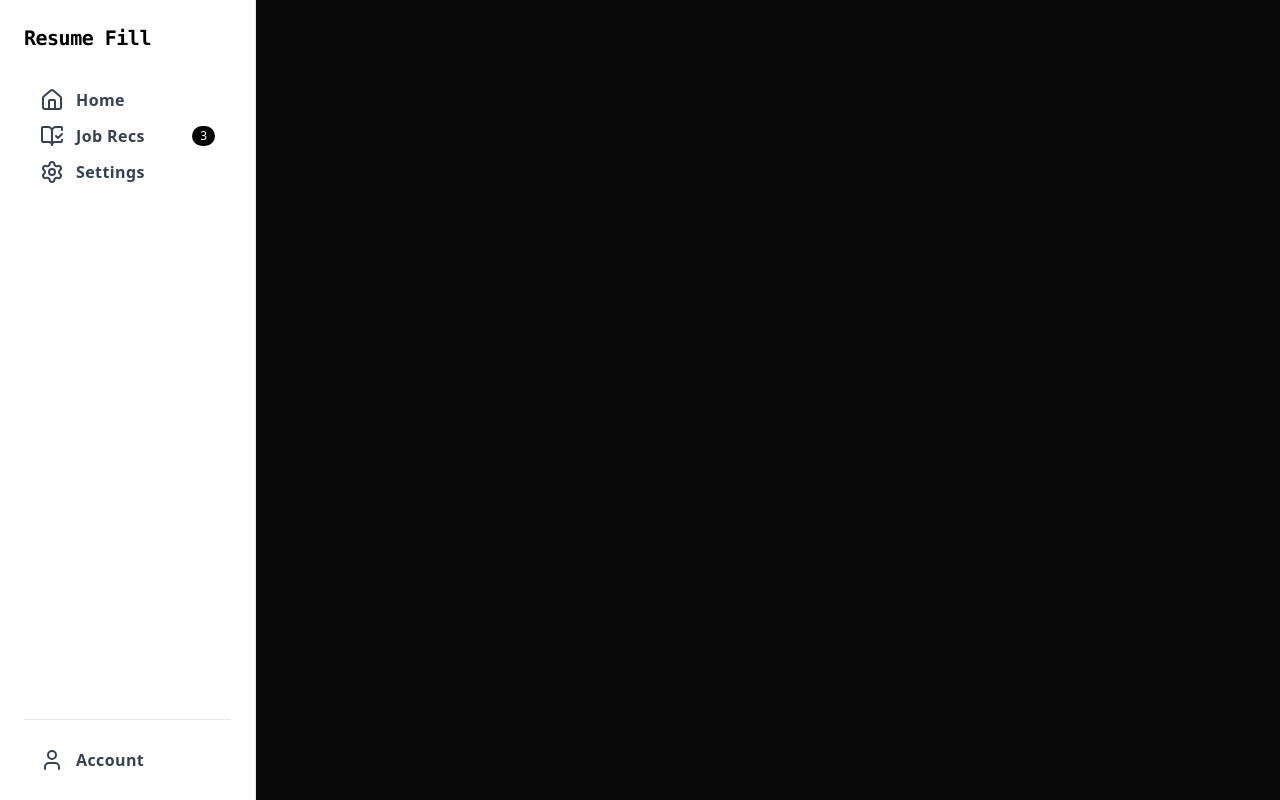
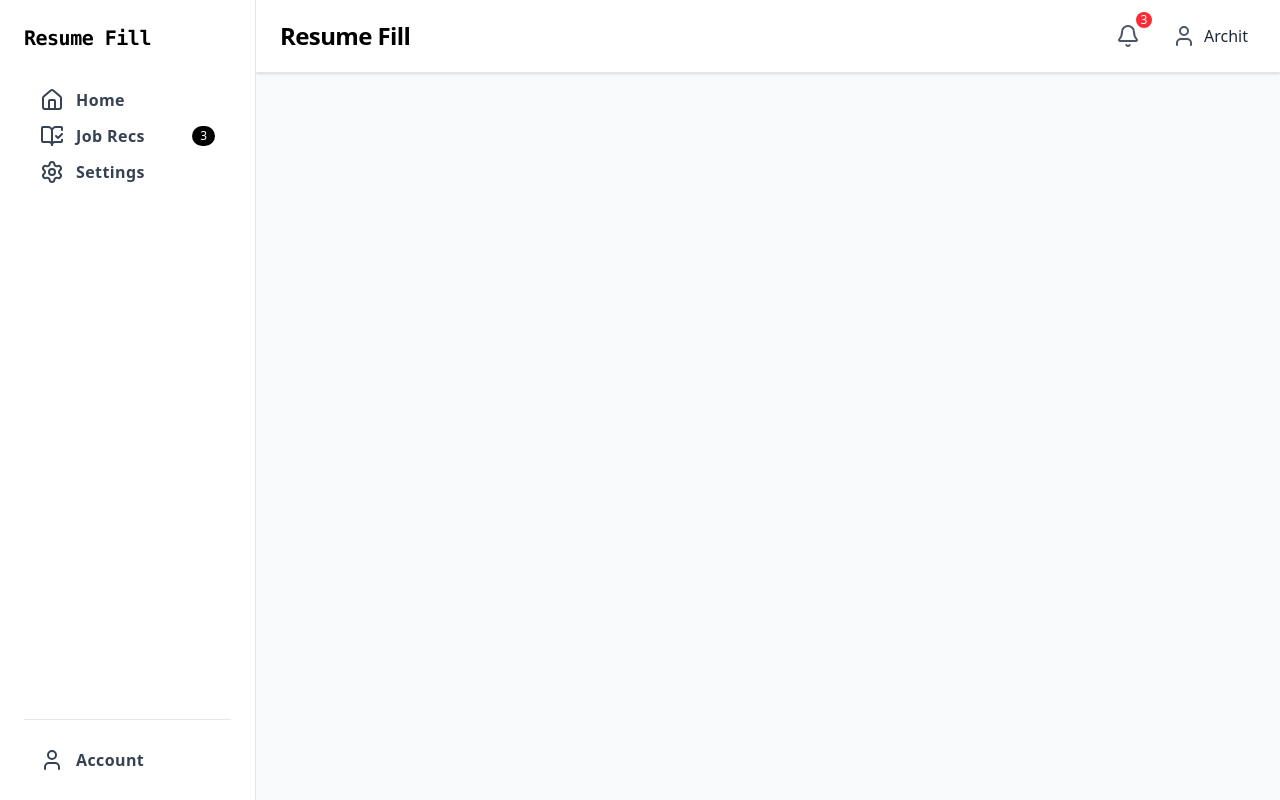
Before and after one commit to Resume-Application/ResumeFill-App, a Next.js app in the folder resume-fill/: page / in a window 1280 px wide. Built offline with nearby package versions, Linux system fonts and the light colour scheme.

Commit message:
layout fix

```diff
--- a/resume-fill/app/components/Navbar.tsx
+++ b/resume-fill/app/components/Navbar.tsx
@@ -5,15 +5,15 @@ import Link from "next/link";
 
 export default function Navbar() {
   return (
-    <header className="w-full bg-white border-b border-gray-200 shadow-sm px-6 py-4 flex justify-between items-center">
-      {/* Left side: logo / title */}
+    <header className="w-full bg-white border-b border-gray-200 shadow-sm px-6 py-4 flex justify-between items-center flex-shrink-0">
+      {/* Left: App Title */}
       <div className="flex items-center gap-3">
         <h1 className="text-2xl font-bold tracking-tight text-black">Resume Fill</h1>
       </div>
 
-      {/* Right side: notifications + profile */}
+      {/* Right: Notifications + Profile */}
       <div className="flex items-center gap-4">
-        {/* Notification Icon */}
+        {/* Notification */}
         <button className="relative p-2 rounded-full hover:bg-gray-100 transition">
           <Bell className="text-gray-600" />
           <span className="absolute -top-1 -right-1 text-xs w-4 h-4 bg-red-500 text-white rounded-full flex items-center justify-center">
@@ -21,7 +21,7 @@ export default function Navbar() {
           </span>
         </button>
 
-        {/* Profile / Account Link */}
+        {/* Profile */}
         <Link href="/profile" className="flex items-center gap-2 p-2 rounded-lg hover:bg-gray-100 transition">
           <User className="text-gray-600" />
           <span className="text-gray-800 font-medium">Archit</span>
--- a/resume-fill/app/components/Sidebar.tsx
+++ b/resume-fill/app/components/Sidebar.tsx
@@ -7,12 +7,16 @@ interface SidebarProps {
 
 export default function Sidebar({ className = "" }: SidebarProps) {
   return (
-    <aside className={`h-screen w-64 border-r border-gray-200 bg-white p-6 flex flex-col ${className}`}>
-      <h2 className="text-xl font-bold font-mono tracking-tight mb-8 text-black">
+    <aside
+      className={`flex flex-col w-64 border-r border-gray-200 bg-white p-6 ${className}`}
+    >
+      {/* Logo / Title - stays fixed */}
+      <h2 className="text-xl font-bold font-mono tracking-tight mb-8 text-black flex-shrink-0">
         Resume Fill
       </h2>
 
-      <nav className="flex flex-col gap-1">
+      {/* Scrollable area: nav */}
+      <nav className="flex-1 flex flex-col gap-1 overflow-auto">
         <SidebarItem label="Home" href="/dashboard" icon={<Home />} />
         <SidebarItem
           label="Job Recs"
@@ -23,8 +27,8 @@ export default function Sidebar({ className = "" }: SidebarProps) {
         <SidebarItem label="Settings" href="/settings" icon={<Settings />} />
       </nav>
 
-      {/* Footer */}
-      <div className="mt-auto border-t border-gray-200 pt-6 flex flex-col gap-3">
+      {/* Footer - pinned */}
+      <div className="mt-auto border-t border-gray-200 pt-6 flex flex-col gap-3 flex-shrink-0">
         <SidebarItem label="Account" href="/profile" icon={<User />} />
       </div>
     </aside>
--- a/resume-fill/app/layout.tsx
+++ b/resume-fill/app/layout.tsx
@@ -1,30 +1,36 @@
 "use client";
 
 import "./globals.css";
-import Sidebar from "./components/Sidebar";// make sure you create this
+import Sidebar from "./components/Sidebar";
+import Navbar from "./components/Navbar";
 import { usePathname } from "next/navigation";
 
 export default function RootLayout({ children }: { children: React.ReactNode }) {
   const pathname = usePathname();
 
-  // Routes that should show sidebar and topbar
-  const sidebarRoutes = ["/", "/intro", "/dashboard", "/profile", "/settings"];
-  const showSidebar = sidebarRoutes.some(
+  // Routes that show sidebar/navbar
+  const dashboardRoutes = ["/", "/intro", "/dashboard", "/profile", "/settings"];
+  const showSidebar = dashboardRoutes.some(
     route => pathname === route || pathname.startsWith(route + "/")
   );
 
   return (
     <html lang="en">
-      <body className="bg-neutral-950 text-white min-h-screen">
-        <div className="flex min-h-screen">
+      <body className="bg-gray-50 text-black">
+        <div className="flex h-screen">
           {/* Sidebar */}
           {showSidebar && <Sidebar />}
 
+          {/* Main content */}
+          <div className="flex-1 flex flex-col overflow-hidden">
+            {/* Navbar */}
+            {showSidebar && <Navbar />}
 
-            <div className="flex-1 flex flex-col">
-
-              <main className="">{children}</main>
-            </div>
+            {/* Main scrollable area */}
+            <main className="flex-1 overflow-auto p-6">
+              {children}
+            </main>
+          </div>
         </div>
       </body>
     </html>
```
